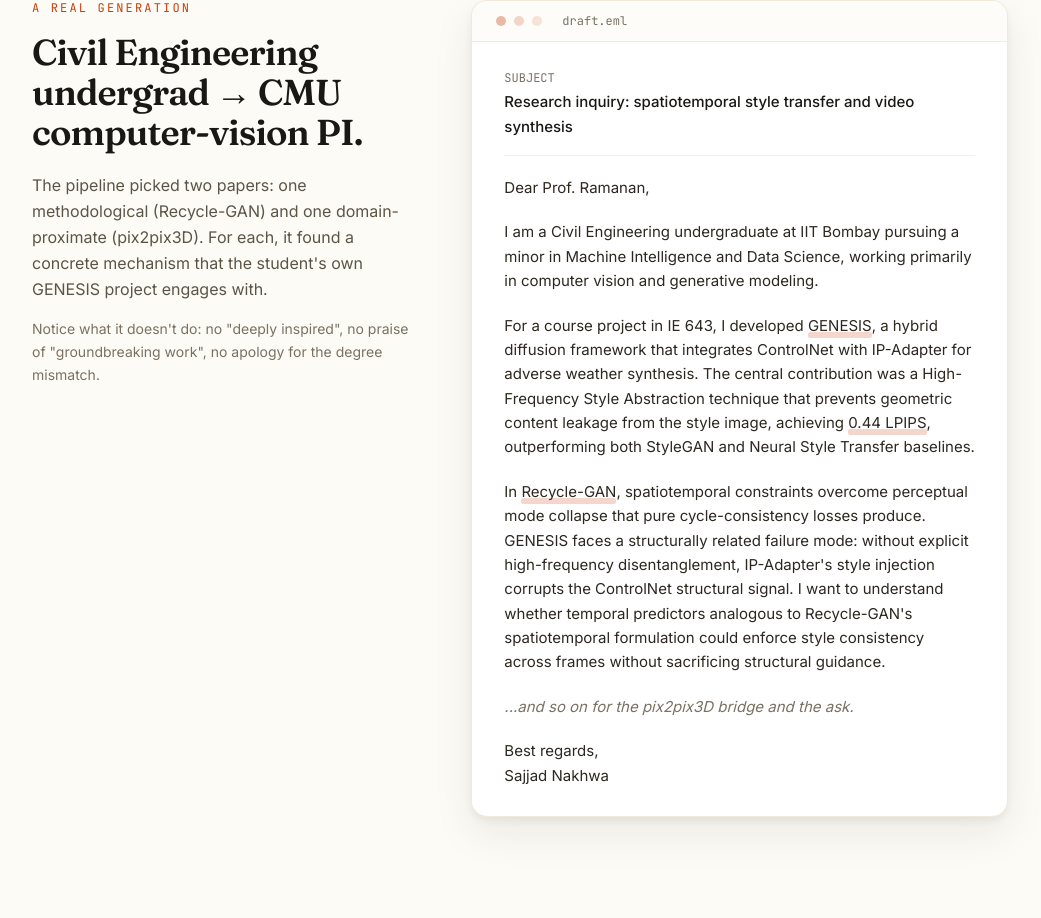
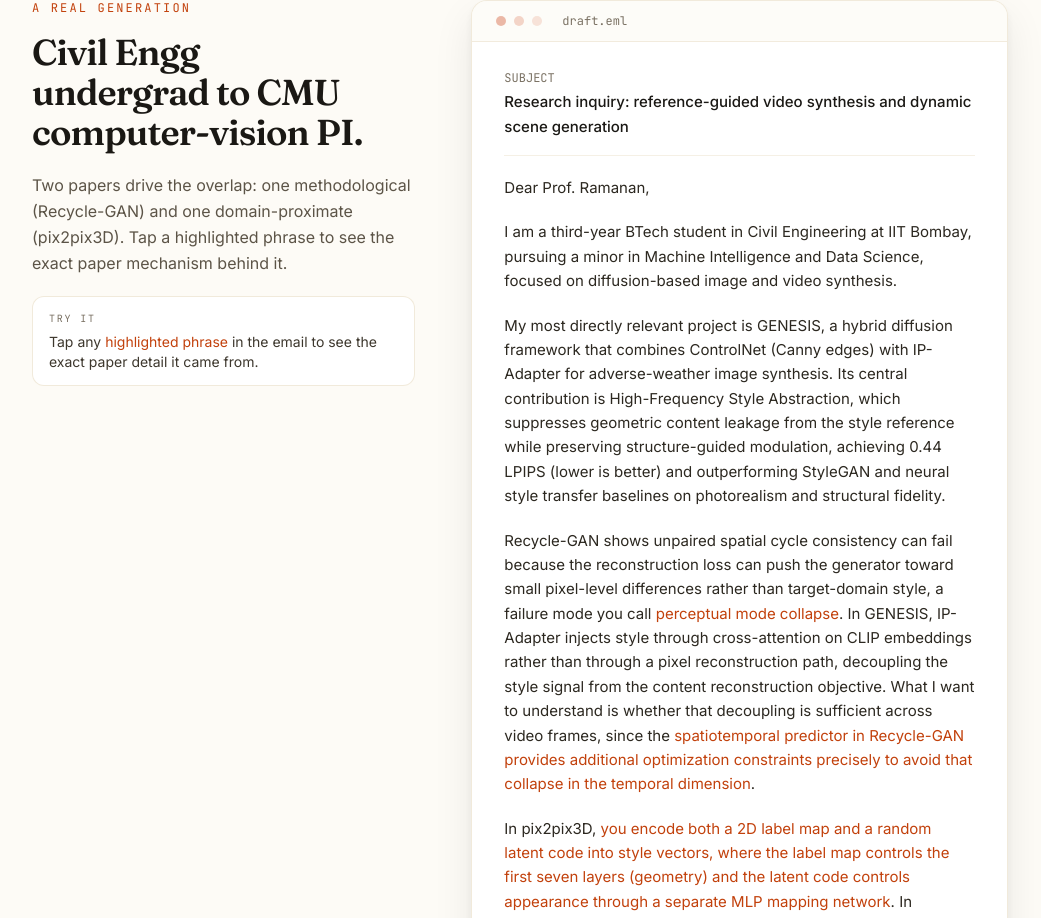
Before and after one commit to ndstab/overlabs, a React (Vite) app in the folder frontend/: page / in a window 1280 px wide. Shown: the part 1882-2800 px from the top of the page, without its empty margins (120-1161 px from the left). Built offline with nearby package versions, Linux system fonts and the light colour scheme.

Commit message:
improved landing page example email and general typography

```diff
--- a/frontend/src/components/landing/ExampleEmail.jsx
+++ b/frontend/src/components/landing/ExampleEmail.jsx
@@ -1,8 +1,103 @@
-import { motion } from "framer-motion";
+import { useState } from "react";
+import { AnimatePresence, motion } from "framer-motion";
+
+const PAPERS = [
+  {
+    title: "Recycle-GAN: Unsupervised Video Retargeting",
+    year: 2018,
+  },
+  {
+    title: "3D-aware Conditional Image Synthesis (pix2pix3D)",
+    year: 2023,
+  },
+];
+
+const PARAGRAPHS = [
+  { text: "Dear Prof. Ramanan,", citations: [] },
+  {
+    text:
+      "I am a third-year BTech student in Civil Engineering at IIT Bombay, pursuing a minor in Machine Intelligence and Data Science, focused on diffusion-based image and video synthesis.",
+    citations: [],
+  },
+  {
+    text:
+      "My most directly relevant project is GENESIS, a hybrid diffusion framework that combines ControlNet (Canny edges) with IP-Adapter for adverse-weather image synthesis. Its central contribution is High-Frequency Style Abstraction, which suppresses geometric content leakage from the style reference while preserving structure-guided modulation, achieving 0.44 LPIPS (lower is better) and outperforming StyleGAN and neural style transfer baselines on photorealism and structural fidelity.",
+    citations: [],
+  },
+  {
+    text:
+      "Recycle-GAN shows unpaired spatial cycle consistency can fail because the reconstruction loss can push the generator toward small pixel-level differences rather than target-domain style, a failure mode you call perceptual mode collapse. In GENESIS, IP-Adapter injects style through cross-attention on CLIP embeddings rather than through a pixel reconstruction path, decoupling the style signal from the content reconstruction objective. What I want to understand is whether that decoupling is sufficient across video frames, since the spatiotemporal predictor in Recycle-GAN provides additional optimization constraints precisely to avoid that collapse in the temporal dimension.",
+    citations: [
+      {
+        phrase: "perceptual mode collapse",
+        paper_index: 1,
+        paper_title: PAPERS[0].title,
+        paper_year: PAPERS[0].year,
+        explanation:
+          "Recycle-GAN describes \"Perceptual Mode Collapse\" as a spatial cycle-consistency failure: different inputs can yield perceptually similar outputs because small pixel differences satisfy reconstruction. GENESIS avoids that by routing style through IP-Adapter cross-attention instead of the reconstruction-loss path.",
+      },
+      {
+        phrase:
+          "spatiotemporal predictor in Recycle-GAN provides additional optimization constraints precisely to avoid that collapse in the temporal dimension",
+        paper_index: 1,
+        paper_title: PAPERS[0].title,
+        paper_year: PAPERS[0].year,
+        explanation:
+          "Recycle-GAN argues that temporal predictors P_X and P_Y add constraints that help escape spatial-only cycle-consistency local minima. This is the mechanism worth testing when extending GENESIS-style reference injection to video, where temporal consistency is not guaranteed by a static-image architecture.",
+      },
+    ],
+  },
+  {
+    text:
+      "In pix2pix3D, you encode both a 2D label map and a random latent code into style vectors, where the label map controls the first seven layers (geometry) and the latent code controls appearance through a separate MLP mapping network. In GENESIS, ControlNet Canny edges and IP-Adapter occupy structurally analogous roles, but operate in 2D and without a volumetrically consistent 3D field. I want to investigate whether a video pipeline can separate structure and appearance in a pix2pix3D-like way while enforcing frame-to-frame geometric consistency.",
+    citations: [
+      {
+        phrase:
+          "you encode both a 2D label map and a random latent code into style vectors, where the label map controls the first seven layers (geometry) and the latent code controls appearance through a separate MLP mapping network",
+        paper_index: 2,
+        paper_title: PAPERS[1].title,
+        paper_year: PAPERS[1].year,
+        explanation:
+          "pix2pix3D maps the label map into early style vectors (geometry) and uses a separate MLP mapping for the latent code that drives the remaining appearance vectors. This is the architectural separation the student is using as a reference for splitting structure vs appearance in reference-guided video.",
+      },
+      {
+        phrase:
+          "ControlNet Canny edges and IP-Adapter occupy structurally analogous roles, but operate in 2D and without a volumetrically consistent 3D field",
+        paper_index: 2,
+        paper_title: PAPERS[1].title,
+        paper_year: PAPERS[1].year,
+        explanation:
+          "pix2pix3D achieves cross-view geometric consistency by encoding semantic structure into a 3D volumetric tri-plane representation that can be rendered from any viewpoint. GENESIS lacks that shared 3D field because ControlNet and IP-Adapter are purely 2D operators.",
+      },
+    ],
+  },
+  {
+    text:
+      "I'd like to discuss potential research directions at the intersection of reference-guided video generation and the structured scene representations your group works with. Would you have 20 minutes for a call in the next few weeks?",
+    citations: [],
+  },
+  { text: "Best regards,\nSajjad Nakhwa", citations: [] },
+];
+
+const SUBJECT =
+  "Research inquiry: reference-guided video synthesis and dynamic scene generation";
 
 export function ExampleEmail() {
+  const [active, setActive] = useState(null);
+
+  function isActive(citation) {
+    if (!active) return false;
+    return (
+      active.phrase === citation.phrase &&
+      active.paper_index === citation.paper_index
+    );
+  }
+
   return (
-    <section id="example" className="relative bg-cream-50 border-y border-cream-300/60">
+    <section
+      id="example"
+      className="relative bg-cream-50 border-y border-cream-300/60"
+    >
       <div className="mx-auto max-w-5xl px-6 py-28">
         <motion.div
           initial={{ opacity: 0, y: 16 }}
@@ -12,22 +107,17 @@ export function ExampleEmail() {
           className="grid md:grid-cols-[1fr_1.4fr] gap-10 md:gap-14 items-start"
         >
           <div className="md:sticky md:top-24">
-            <p className="font-mono text-xs uppercase tracking-[0.18em] text-rust-500 mb-4">
-              A real generation
-            </p>
-            <h2 className="font-display text-3xl sm:text-4xl font-semibold tracking-tight text-ink-900 text-balance leading-tight mb-5">
-              Civil Engineering undergrad → CMU computer-vision PI.
-            </h2>
-            <p className="text-ink-600 leading-relaxed mb-4">
-              The pipeline picked two papers: one methodological (Recycle-GAN)
-              and one domain-proximate (pix2pix3D). For each, it found a
-              concrete mechanism that the student's own GENESIS project engages
-              with.
-            </p>
-            <p className="text-sm text-ink-500 leading-relaxed">
-              Notice what it doesn't do: no "deeply inspired", no praise of
-              "groundbreaking work", no apology for the degree mismatch.
-            </p>
+            <AnimatePresence mode="wait">
+              {active ? (
+                <ActiveCitationCard
+                  key={`${active.paper_index}:${active.phrase}`}
+                  citation={active}
+                  onClose={() => setActive(null)}
+                />
+              ) : (
+                <DefaultDescription key="default" />
+              )}
+            </AnimatePresence>
           </div>
 
           <motion.div
@@ -49,48 +139,20 @@ export function ExampleEmail() {
             <div className="px-6 sm:px-8 py-7 space-y-5 text-[15px] leading-relaxed text-ink-800">
               <div className="pb-4 border-b border-cream-300/50">
                 <p className="font-mono text-xs text-ink-500 mb-1">SUBJECT</p>
-                <p className="font-medium text-ink-900">
-                  Research inquiry: spatiotemporal style transfer and video
-                  synthesis
-                </p>
+                <p className="font-medium text-ink-900">{SUBJECT}</p>
               </div>
 
-              <p>Dear Prof. Ramanan,</p>
-
-              <p>
-                I am a Civil Engineering undergraduate at IIT Bombay pursuing
-                a minor in Machine Intelligence and Data Science, working
-                primarily in computer vision and generative modeling.
-              </p>
-
-              <p>
-                For a course project in IE 643, I developed{" "}
-                <Highlight>GENESIS</Highlight>, a hybrid diffusion framework
-                that integrates ControlNet with IP-Adapter for adverse weather
-                synthesis. The central contribution was a High-Frequency Style
-                Abstraction technique that prevents geometric content leakage
-                from the style image, achieving{" "}
-                <Highlight>0.44 LPIPS</Highlight>, outperforming both
-                StyleGAN and Neural Style Transfer baselines.
-              </p>
-
-              <p>
-                In <Highlight>Recycle-GAN</Highlight>, spatiotemporal
-                constraints overcome perceptual mode collapse that pure
-                cycle-consistency losses produce. GENESIS faces a structurally
-                related failure mode: without explicit high-frequency
-                disentanglement, IP-Adapter's style injection corrupts the
-                ControlNet structural signal. I want to understand whether
-                temporal predictors analogous to Recycle-GAN's spatiotemporal
-                formulation could enforce style consistency across frames
-                without sacrificing structural guidance.
-              </p>
-
-              <p className="text-ink-500 italic">
-                ...and so on for the pix2pix3D bridge and the ask.
-              </p>
-
-              <p>Best regards,<br />Sajjad Nakhwa</p>
+              {PARAGRAPHS.map((para, i) => (
+                <p
+                  key={i}
+                  className="text-[15px] leading-relaxed text-ink-800 whitespace-pre-wrap"
+                >
+                  {renderParagraph(para, {
+                    onCitationClick: setActive,
+                    isActive,
+                  })}
+                </p>
+              ))}
             </div>
           </motion.div>
         </motion.div>
@@ -99,14 +161,162 @@ export function ExampleEmail() {
   );
 }
 
-function Highlight({ children }) {
+function DefaultDescription() {
   return (
-    <span className="relative inline-block">
-      <span className="relative z-10">{children}</span>
-      <span
-        aria-hidden
-        className="absolute inset-x-0 bottom-0 h-[6px] bg-rust-400/30 rounded-sm -z-0"
+    <motion.div
+      initial={{ opacity: 0, y: 6 }}
+      animate={{ opacity: 1, y: 0 }}
+      exit={{ opacity: 0, y: -6 }}
+      transition={{ duration: 0.25 }}
+    >
+      <p className="font-mono text-xs uppercase tracking-[0.18em] text-rust-500 mb-4">
+        A real generation
+      </p>
+      <h2 className="font-display text-3xl sm:text-4xl font-semibold tracking-tight text-ink-900 text-balance leading-tight mb-5">
+        Civil Engg undergrad to CMU computer-vision PI.
+      </h2>
+      <p className="text-ink-600 leading-relaxed mb-5">
+        Two papers drive the overlap: one methodological (Recycle-GAN) and
+        one domain-proximate (pix2pix3D). Tap a highlighted phrase to see the
+        exact paper mechanism behind it.
+      </p>
+      <div className="rounded-xl border border-cream-300/70 bg-white px-4 py-3.5">
+        <p className="font-mono text-[10px] uppercase tracking-[0.18em] text-ink-500 mb-1.5">
+          Try it
+        </p>
+        <p className="text-sm text-ink-700 leading-snug">
+          Tap any{" "}
+          <span className="citation-mark cursor-default">
+            highlighted phrase
+          </span>{" "}
+          in the email to see the exact paper detail it came from.
+        </p>
+      </div>
+    </motion.div>
+  );
+}
+
+function ActiveCitationCard({ citation, onClose }) {
+  return (
+    <motion.div
+      initial={{ opacity: 0, y: 6 }}
+      animate={{ opacity: 1, y: 0 }}
+      exit={{ opacity: 0, y: -6 }}
+      transition={{ duration: 0.25, ease: [0.16, 1, 0.3, 1] }}
+      className="rounded-2xl border border-cream-300 bg-white shadow-lift px-5 sm:px-6 py-6"
+    >
+      <div className="flex items-start justify-between gap-4 mb-4">
+        <p className="font-mono text-[10px] uppercase tracking-[0.18em] text-rust-500">
+          Why this is highlighted
+        </p>
+        <button
+          type="button"
+          onClick={onClose}
+          aria-label="Close"
+          className="-mr-1 -mt-1 inline-flex h-7 w-7 items-center justify-center rounded-full text-ink-500 hover:bg-cream-100 hover:text-ink-900 transition-colors"
+        >
+          <svg
+            className="h-4 w-4"
+            viewBox="0 0 24 24"
+            fill="none"
+            stroke="currentColor"
+            strokeWidth="2"
+          >
+            <path
+              strokeLinecap="round"
+              strokeLinejoin="round"
+              d="M6 6l12 12M6 18L18 6"
+            />
+          </svg>
+        </button>
+      </div>
+
+      <p className="font-mono text-[11px] uppercase tracking-[0.14em] text-ink-500 mb-1">
+        From paper
+      </p>
+      <h3 className="font-display text-lg leading-snug font-semibold text-ink-900 tracking-tight">
+        {citation.paper_title}
+        {citation.paper_year ? (
+          <span className="ml-1.5 text-ink-500 font-normal text-base">
+            ({citation.paper_year})
+          </span>
+        ) : null}
+      </h3>
+
+      <div className="mt-5 rounded-lg bg-cream-100/70 border border-cream-300/60 px-3.5 py-2.5">
+        <p className="font-mono text-[10px] uppercase tracking-[0.14em] text-ink-500 mb-1">
+          Highlighted phrase
+        </p>
+        <p className="text-sm text-ink-800 leading-snug">
+          &ldquo;{citation.phrase}&rdquo;
+        </p>
+      </div>
+
+      <p className="mt-5 text-[14px] leading-relaxed text-ink-800 whitespace-pre-wrap">
+        {citation.explanation}
+      </p>
+    </motion.div>
+  );
+}
+
+function renderParagraph(paragraph, { onCitationClick, isActive }) {
+  const text = paragraph.text;
+  const citations = paragraph.citations || [];
+  if (!citations.length) return text;
+
+  const matches = [];
+  for (const citation of citations) {
+    const pos = text.indexOf(citation.phrase);
+    if (pos === -1) continue;
+    matches.push({ start: pos, end: pos + citation.phrase.length, citation });
+  }
+  matches.sort((a, b) => a.start - b.start);
+
+  const filtered = [];
+  for (const m of matches) {
+    const last = filtered[filtered.length - 1];
+    if (!last || m.start >= last.end) filtered.push(m);
+  }
+  if (!filtered.length) return text;
+
+  const out = [];
+  let cursor = 0;
+  filtered.forEach((m, idx) => {
+    if (m.start > cursor) {
+      out.push(text.slice(cursor, m.start));
+    }
+    out.push(
+      <CitationHighlight
+        key={`h-${idx}`}
+        text={text.slice(m.start, m.end)}
+        active={isActive(m.citation)}
+        onClick={() => onCitationClick(m.citation)}
       />
+    );
+    cursor = m.end;
+  });
+  if (cursor < text.length) {
+    out.push(text.slice(cursor));
+  }
+  return out;
+}
+
+function CitationHighlight({ text, active, onClick }) {
+  function handleKey(e) {
+    if (e.key === "Enter" || e.key === " ") {
+      e.preventDefault();
+      onClick();
+    }
+  }
+  return (
+    <span
+      role="button"
+      tabIndex={0}
+      onClick={onClick}
+      onKeyDown={handleKey}
+      className={`citation-mark${active ? " is-active" : ""}`}
+    >
+      {text}
     </span>
   );
 }
--- a/frontend/src/components/landing/FinalCTA.jsx
+++ b/frontend/src/components/landing/FinalCTA.jsx
@@ -35,8 +35,8 @@ export function FinalCTA() {
               <span className="italic text-accent">real</span> email.
             </h2>
             <p className="mt-6 max-w-xl mx-auto text-ink-600 leading-relaxed">
-              Takes about 30 seconds. Your CV stays on your machine; we just
-              read its text.
+              Takes about 30 seconds. No account, no setup, just your CV and a
+              Semantic Scholar link.
             </p>
             <Link
               to="/generate"
--- a/frontend/src/pages/Landing.jsx
+++ b/frontend/src/pages/Landing.jsx
@@ -34,7 +34,7 @@ function Nav() {
       <div className="mx-auto max-w-6xl px-6 py-4 flex items-center justify-between">
         <Link
           to="/"
-          className="font-display text-xl font-semibold text-ink-900 tracking-tight"
+          className="font-display text-2xl font-semibold text-ink-900 tracking-tight"
         >
           Overlabs
         </Link>
```
Also changed, not shown: frontend/src/components/landing/Footer.jsx (+25 -6 lines), frontend/src/pages/Generate.jsx (+5 -5 lines).
